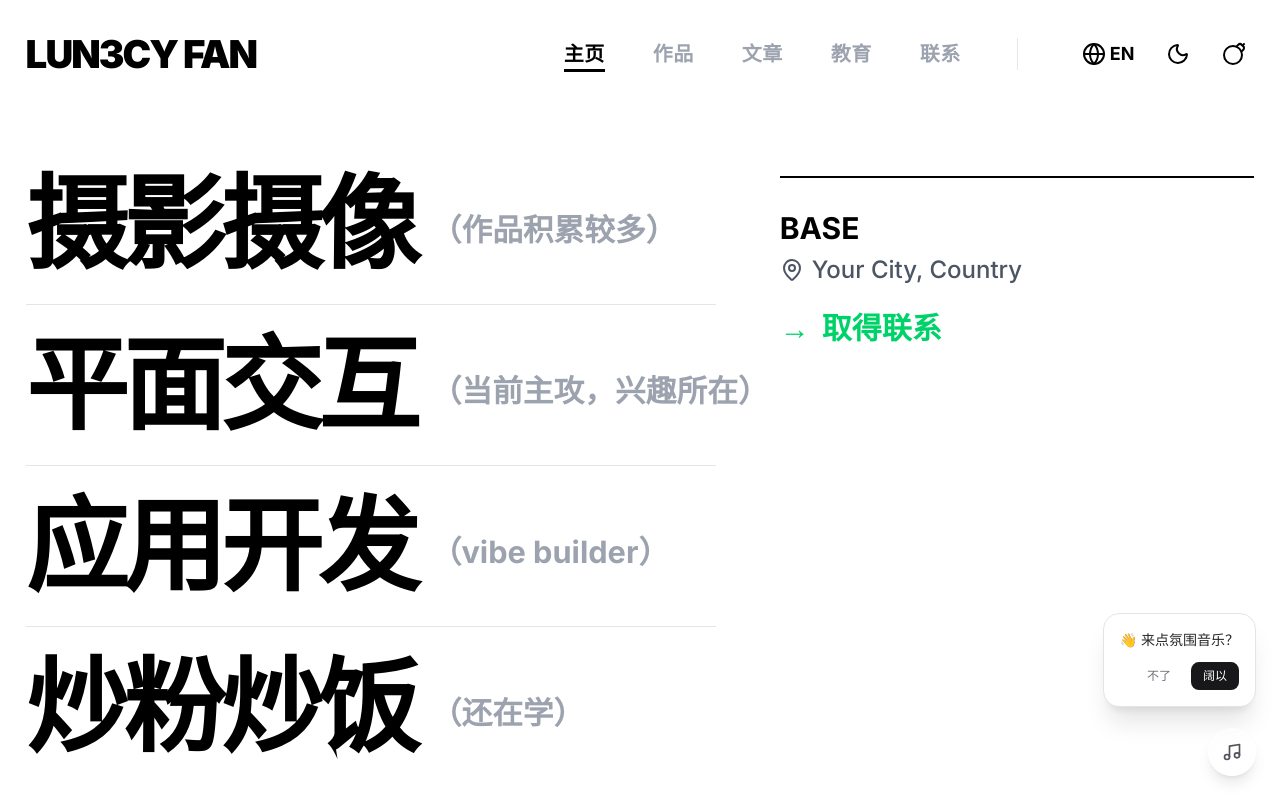
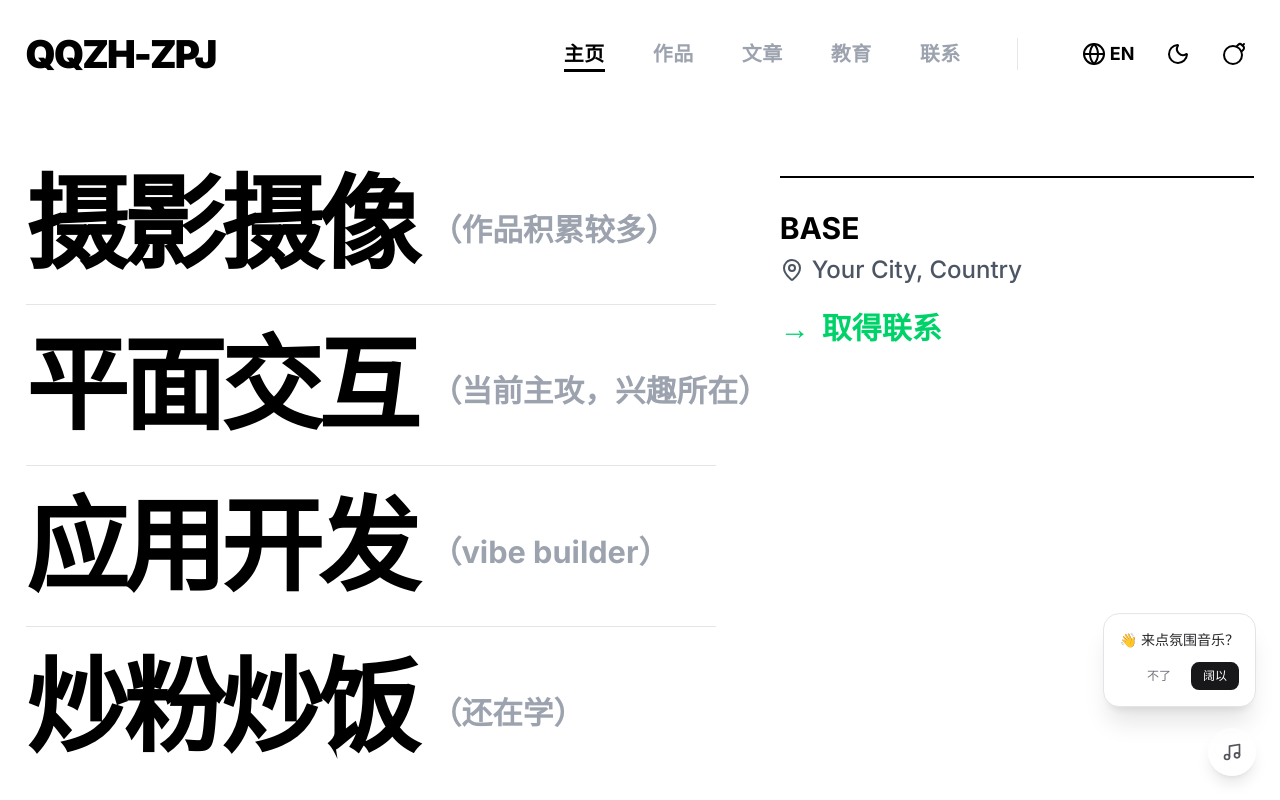
Before and after one commit to dqc209196428/QQZH-ZPJ, a React (Vite) app: page / in a window 1280 px wide. Shown: the top 800 px of the page. Built offline with nearby package versions, Linux system fonts and the light colour scheme.

Commit message:
Change sidebar title from LUN3CY FAN to QQZH-ZPJ

```diff
--- a/components/Sidebar.tsx
+++ b/components/Sidebar.tsx
@@ -55,7 +55,7 @@ export const Sidebar: React.FC<SidebarProps> = ({
           <h1 className={`font-black tracking-tighter uppercase transition-all duration-500 ease-in-out text-black dark:text-white leading-none
             ${isScrolled ? 'text-xl md:text-3xl' : 'text-[clamp(1.25rem,3vw,3rem)]'}
           `}>
-            LUN3CY <span className="hidden sm:inline">FAN</span>
+            QQZH-ZPJ
           </h1>
         </div>
 
```
